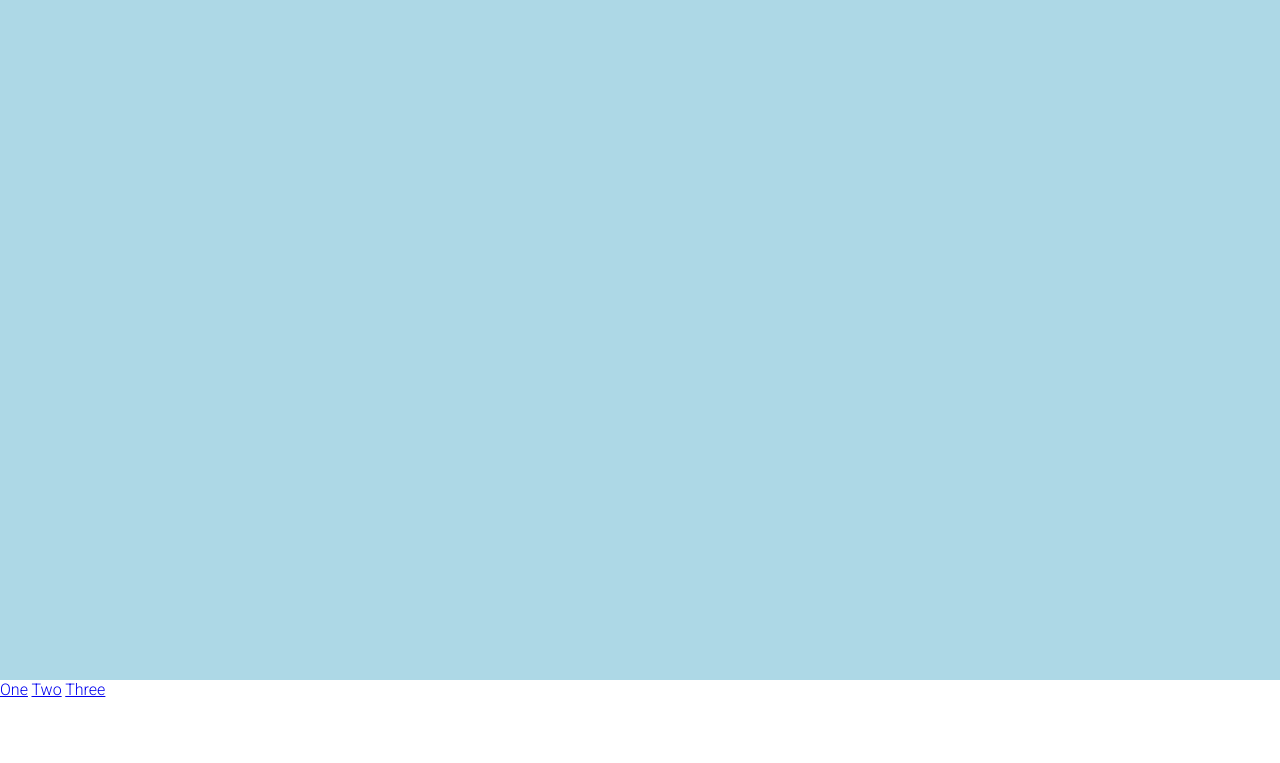
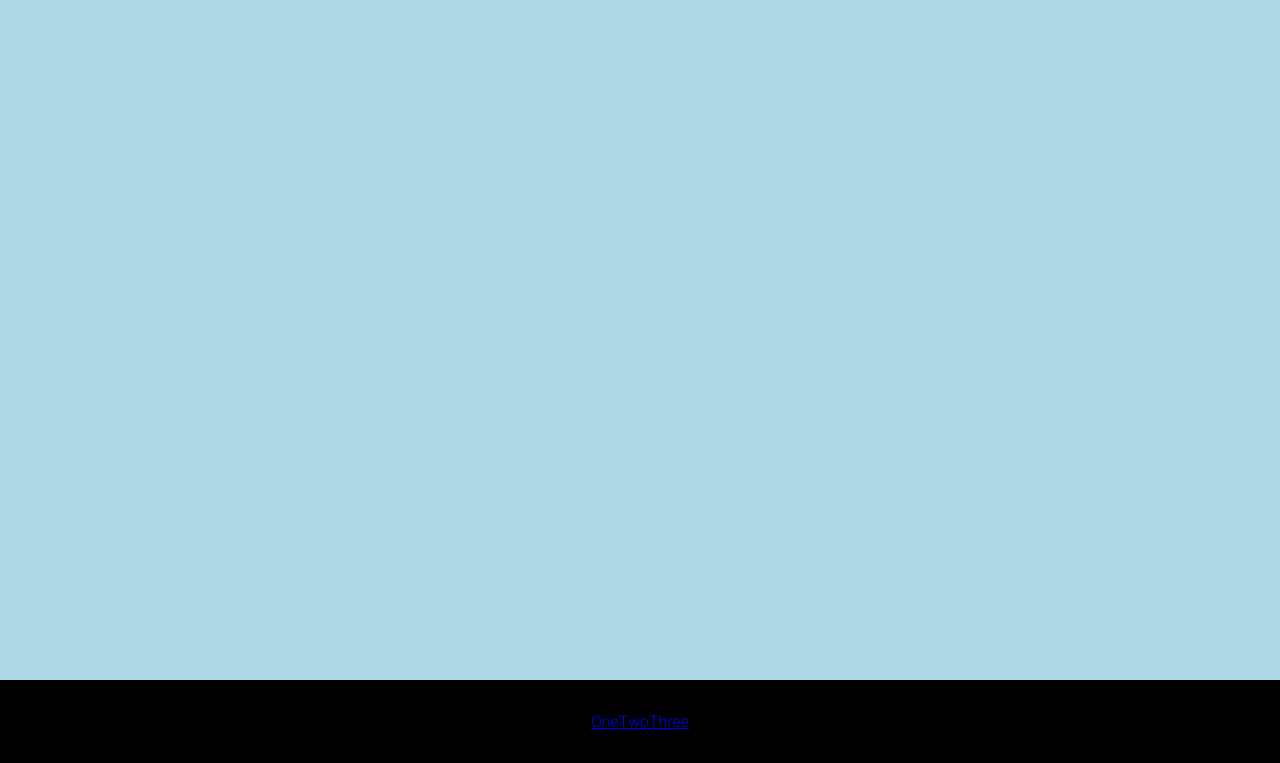
Before and after one commit to Syed-Mohd-Azam/CSS-Position-Project, a plain HTML site: page index.html in a window 1280 px wide. Shown: the part 1740-2503 px from the top of the page. Before the commit the page ends 2439 px from the top, so only its background shows below. Drawn offline with Linux system fonts and the light colour scheme.

Commit message:
footer class styling added

```diff
--- a/index.css
+++ b/index.css
@@ -49,3 +49,10 @@ body {
 #section-three {
   background-color: lightblue;
 }
+.footer {
+  background-color: black;
+  padding: 2rem;
+  display: flex;
+  justify-content: center;
+  align-items: center;
+}
--- a/index.html
+++ b/index.html
@@ -21,9 +21,9 @@
       <h2>Section Three</h2>
     </section>
     <footer class="footer">
-      <a href="#section-one">One</a>
-      <a href="#section-two">Two</a>
-      <a href="#section-three">Three</a>
+      <a class="anchor" href="#section-one">One</a>
+      <a class="anchor" href="#section-two">Two</a>
+      <a class="anchor" href="#section-three">Three</a>
     </footer>
   </body>
 </html>
```
